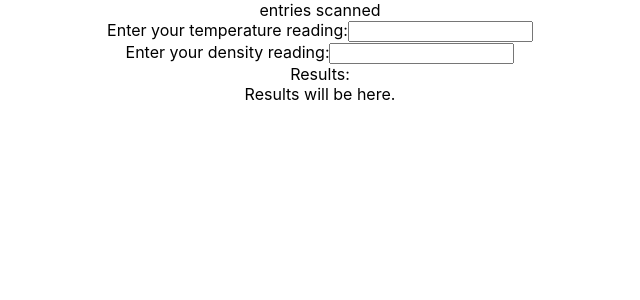
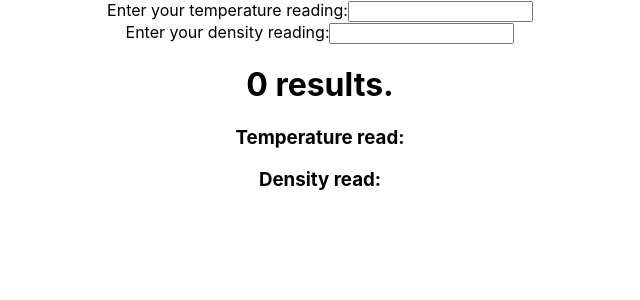
Before and after one commit to uncleBlobby/CAT-APP, a React (Create React App) app: page / in a window 1280 px wide. Shown: the top 300 px of the page, without its empty margins (320-960 px from the left). Built offline with nearby package versions, Linux system fonts and the light colour scheme.

Commit message:
successfully passing state up to app component, and filtering results to display in a list to user

```diff
--- a/src/App.js
+++ b/src/App.js
@@ -1,4 +1,5 @@
 import './App.css';
+import React, { useState } from 'react';
 import SearchByDensity from './components/SearchByDensity';
 import SearchByTemperature from './components/SearchByTemperature';
 import ShowResults from './components/ShowResults';
@@ -14,6 +15,8 @@ function App() {
     return data;
   }
 
+  const [tempData, setTempData] = useState('');
+  console.log(`tempData in App: ${tempData}`);
   let latestDens;
 
   function updateDensData(data){
@@ -22,13 +25,14 @@ function App() {
     return data;
   }
 
+  const [densData, setDensData] = useState('');
+  console.log(`densData in App: ${densData}`)
+
   return (
     <div className="App">
-      {DATA.length} entries scanned
-      <SearchByTemperature temperatureInput = {''} updateData={latestTemp = updateTempData}/>
-      <SearchByDensity densityInput = {''} updateData={latestDens = updateDensData}/>
-      Results:
-      <ShowResults data={DATA} filterTemp={latestTemp} filterDens={latestDens} />
+      <SearchByTemperature temperatureInput = {''} updateData={setTempData}/>
+      <SearchByDensity densityInput = {''} updateData={setDensData}/>
+      <ShowResults data={DATA} filterTemp={tempData} filterDens={densData} />
     </div>
   );
 }
--- /dev/null
+++ b/src/components/OutputList.js
@@ -0,0 +1,8 @@
+function OutputList(props) {
+
+    return(
+        <li>{props.list}</li>
+    )
+}
+
+export default OutputList
--- a/src/components/ShowResults.js
+++ b/src/components/ShowResults.js
@@ -1,9 +1,45 @@
-function ShowResults(props){
+import OutputList from "./OutputList";
+
+function ShowResults(props) {
+
+    const parseResults = (temp, dens) => {
+        let finalResultArray = []
+        if (temp !== '' && dens !== '') {
+            let tempResults = [];
+            for (let i = 0; i < props.data.length; i++) {
+                if (props.data[i].includes(temp)) {
+                    tempResults.push(props.data[i]);
+                }
+            }
+            let tempAndDensResults = [];
+            for (let i = 0; i < tempResults.length; i++) {
+                if (tempResults[i].includes(dens)) {
+                    tempAndDensResults.push(tempResults[i])
+                }
+            }
+            if (tempAndDensResults.length < 1) {
+                finalResultArray = tempResults;
+            } else {
+                finalResultArray = tempAndDensResults;
+            }
+        }
+        return finalResultArray;
+    }
+
+    let outputResultsArray = parseResults(props.filterTemp, props.filterDens)
+
+    const listItems = outputResultsArray.map((outputResultsArray) =>
+        <li>{outputResultsArray}</li>
+    );
+
     return (
-    <div>
-        Results will be here.
-        {/*props.data*/}
-    </div>
+        <div>
+            <h1>{outputResultsArray.length} results.</h1>
+            <h3>Temperature read: {props.filterTemp}</h3>
+            <h3>Density read: {props.filterDens}</h3>
+            {/*props.data*/}
+            <ul>{listItems}</ul>
+        </div>
     )
 };
 
```
